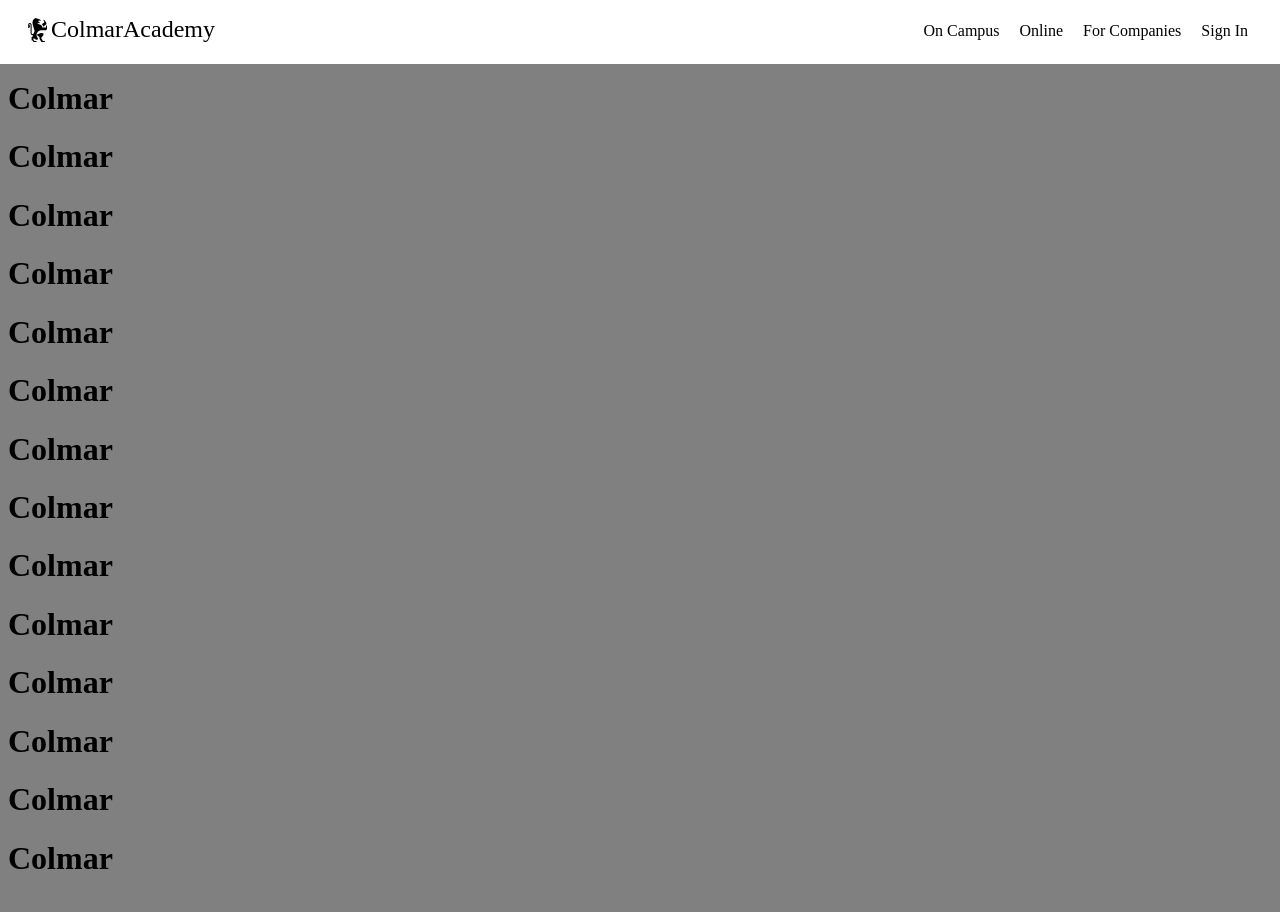
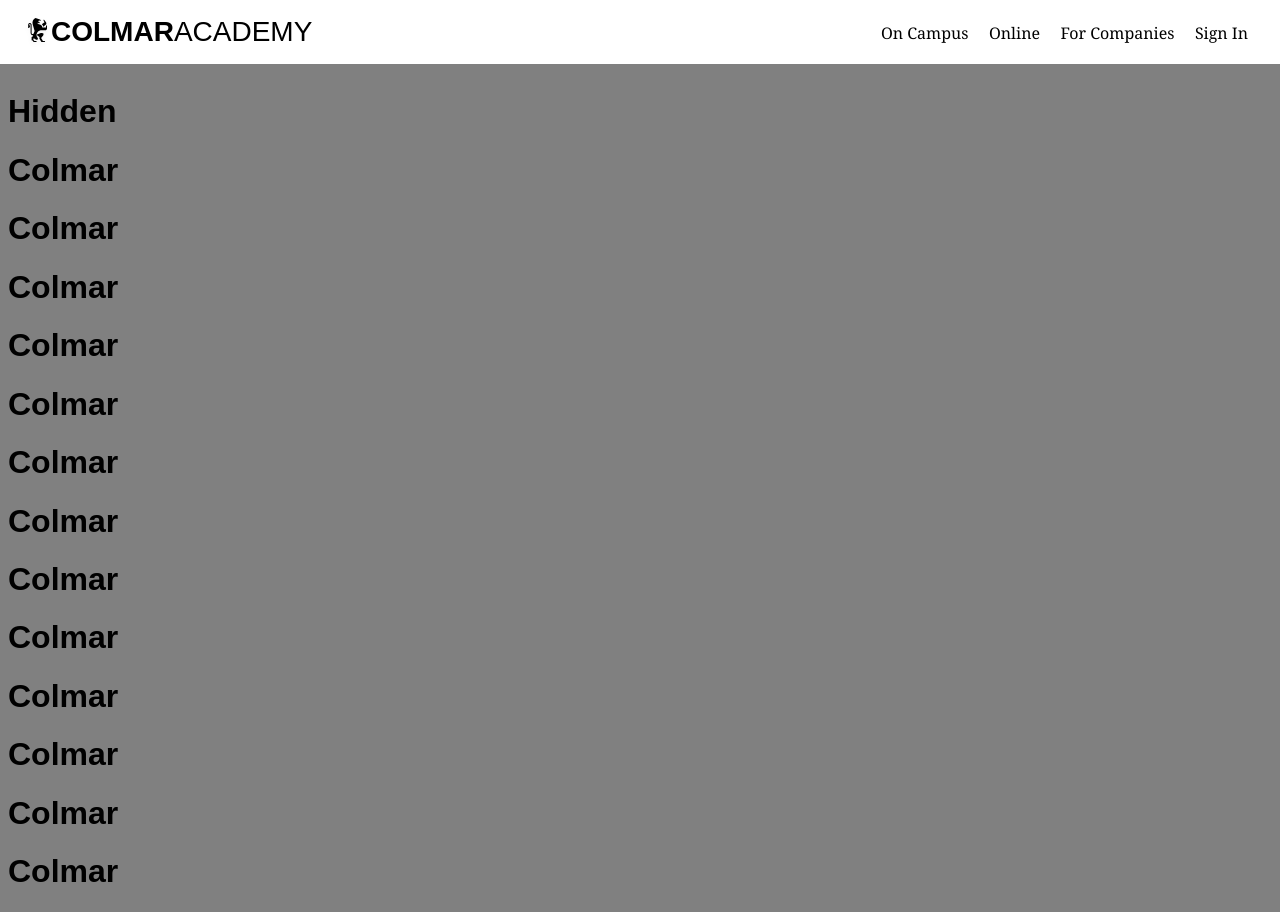
Before and after one commit to csullivan17/colmar, a plain HTML site: page index.html in a window 1280 px wide. Drawn offline with Linux system fonts and the light colour scheme.

Commit message:
redid navbar and cleaned up css

```diff
--- a/index.html
+++ b/index.html
@@ -6,9 +6,8 @@
   <link href='resources/css/style.css' type='text/css' rel='stylesheet' media='screen'>
 </head>
 
-<header>
 <nav>
-    <p class='navbar' id='logo'><img src='resources/images/ic-logo.svg' >ColmarAcademy</p>
+  <p class='navbar' id='logo'><img src='resources/images/ic-logo.svg' ><em>COLMAR</em>ACADEMY</p>
   <ul>
     <div id="nav-container" >
       <li><p class='navbar'>On Campus</p></li>
@@ -18,13 +17,9 @@
     </div>
   </ul>
 </nav>
-</header>
 
 <body>
-  <div class="spacer">
-  </div class="spacer">
   <h1>Hidden</h1>
-  <h1>Colmar</h1>
   <h1>Colmar</h1>
   <h1>Colmar</h1>
   <h1>Colmar</h1>
--- a/resources/css/style.css
+++ b/resources/css/style.css
@@ -1,49 +1,51 @@
+/* general */
 html {
   background-color: gray;
-  font: Verdana, sans-serif;
+  font-family: sans-serif;
+}
+
+em {
+  font-style: normal;
+  font-weight: bolder;
 }
 
 /* header and navbar */
 
-header {
-  position: fixed;
-  width: 100%;
-  top: 0;
-  left: 0;
-}
-
 nav {
   height: 64px;
-  width: 100%;
+  width: 110%;
   display: inline-flex;
   background-color: white;
   align-items: center;
   justify-content: flex-end;
+  position: fixed;
+  right: 0;
+  top: 0;
 }
 
 #nav-container {
   position: fixed;
   right: 24px;
   top: 6px;
+  text-align: right;
+  list-style: none;
+  display: inline-block;
 }
 
 #logo {
   position: fixed;
   left: 24px;
-  font-size: 24px;
+  font-size: 1.75rem;
   display: flex;
-}
-
-ul .navbar {
-  text-align: right;
-  list-style: none;
-  display: inline-block;
 }
 
 li {
   display: inline-block;
-  padding: 0px;
   margin: 0px 8px;
+  font-family: Georgia;
 }
 
 /* body */
+body {
+  padding-top: 64px;
+}
```
Lines whose indentation alone changed are shown as unchanged.
